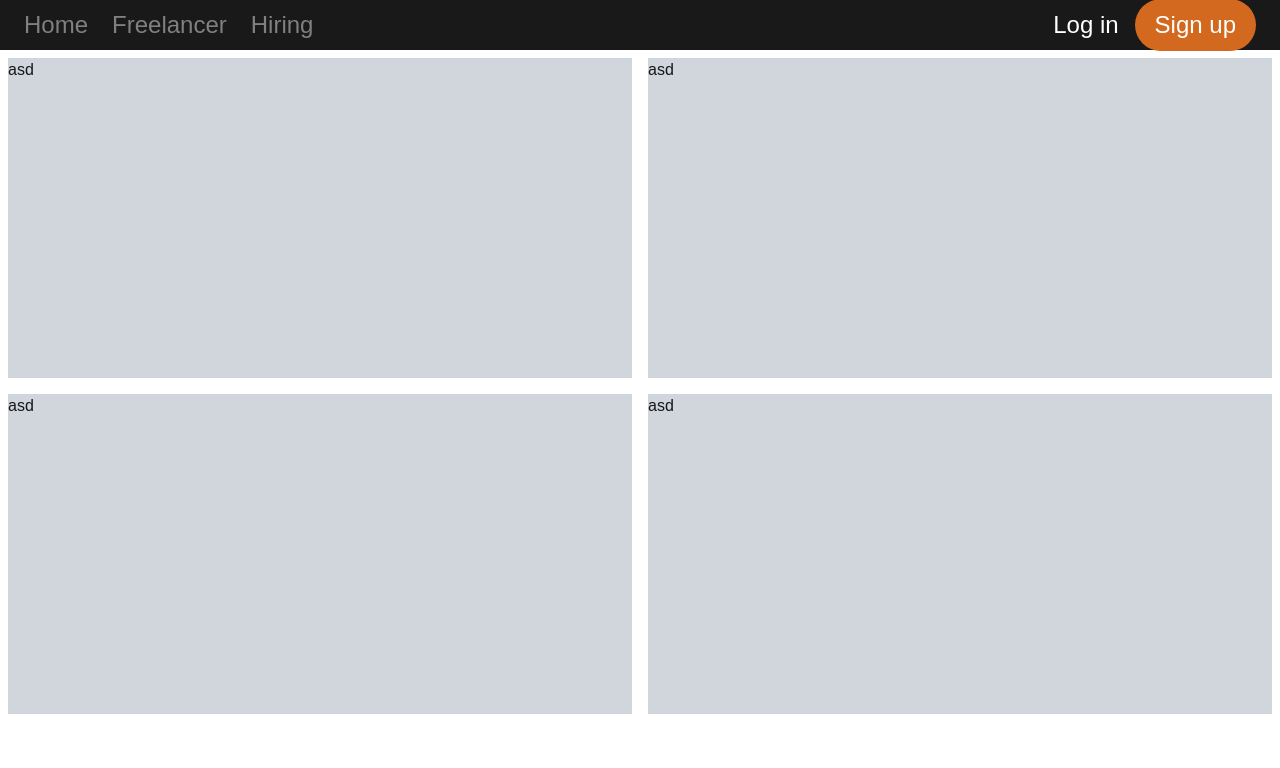
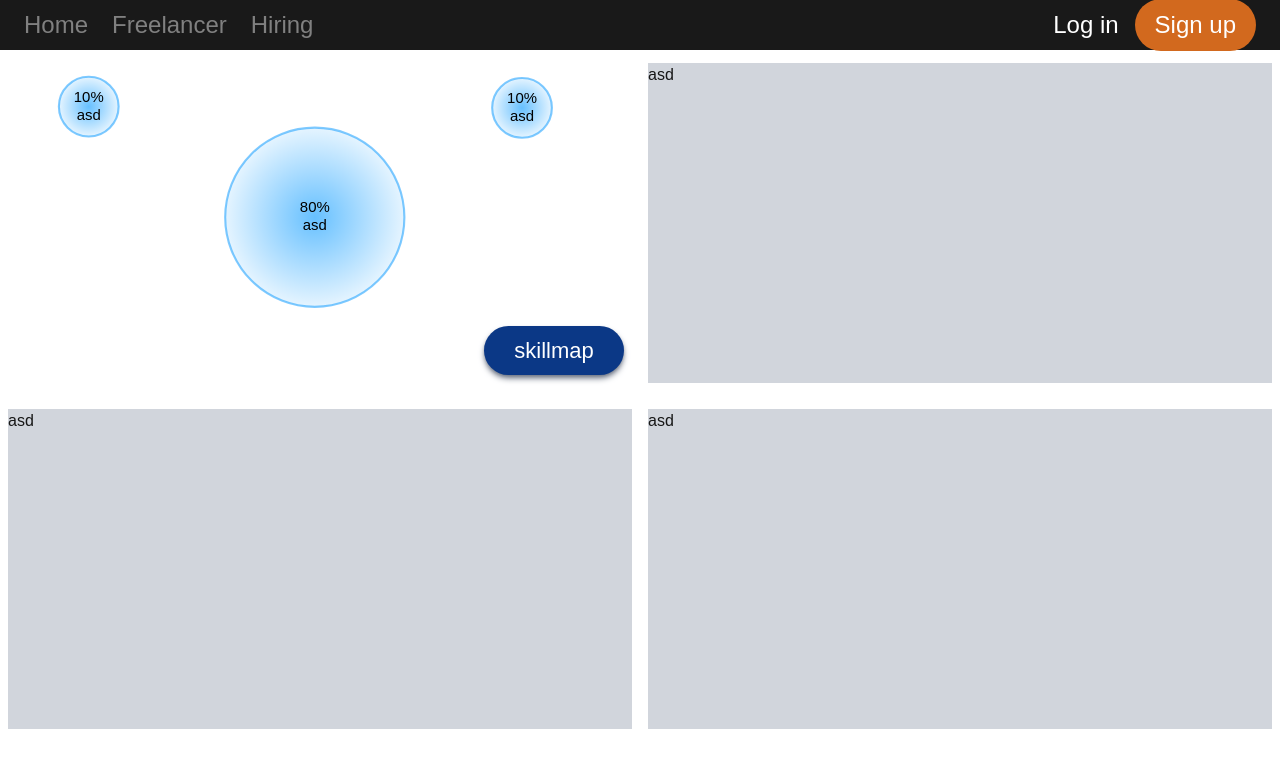
Before and after one commit to FOVY-Colelpis/fovy-frontend, a Next.js app: page /dashboard in a window 1280 px wide. Shown: the top 768 px of the page. Built offline with nearby package versions, Linux system fonts and the light colour scheme.

Commit message:
draw score circle

```diff
--- a/src/app/dashboard/page.tsx
+++ b/src/app/dashboard/page.tsx
@@ -1,30 +1,114 @@
+'use client'
+import { useActionState } from "react"
+interface SkillmapScore {
+    name: string,
+    value: number,
+}
+interface SkillMapData {
+    allPercentage: SkillmapScore[];
+}
+
 export default function Dashboard() {
+
+    const [allPercentage, setAllPercentage, isReading] = useActionState((prev: SkillmapScore[], data: SkillmapScore[]) => {
+        return [{ name: "asd", value: 10 }, { name: "asd", value: 80 }, { name: "asd", value: 10 }]
+    }, [{ name: "asd", value: 10 }, { name: "asd", value: 80 }, { name: "asd", value: 10 }])
+
 
     return (
         <div className="pt-[50px] min-h-screen flex">
-      <div className="flex-1 flex flex-col gap-4 p-2">
-        <SkillMapOverview/>
-        <WeeklyAdvantage/>
+            <div className="flex-1 flex flex-col gap-4 p-2 ">
+                <div className="h-[40vh] my-[5px] rounded-2xl relative ">
+                    <SkillMapOverview allPercentage={allPercentage} />
+                    <button
+                        className="absolute bottom-2 right-2 bg-[#0B3886] w-[140px] px-2 py-2 rounded-full hover:bg-blue-600 shadow-md shadow-gray-500"
+                        onClick={() => alert("按鈕被點擊！")}>
+                        <span className=" text-white text-[22px]">skillmap</span>
+                    </button>
+                </div>
+                <div className="bg-gray-300 h-[40vh] my-[5px] relative ">
+                    <WeeklyAdvantage />
+                </div>
             </div>
             <div className="flex-1 flex flex-col gap-4 p-2">
-        <Growth/>
-        <Match/>
+                <div className="bg-gray-300 h-[40vh] my-[5px] relative ">
+                    <Growth />
+                </div>
+                <div className="bg-gray-300 h-[40vh] my-[5px] relative ">
+                    <Match />
+                </div>
             </div>
         </div>
     )
 }
 
-function SkillMapOverview() {
+function SkillMapOverview({ allPercentage }: SkillMapData) {
+    const total = allPercentage.reduce((sum, item) => sum + item.value, 0);
+    const maxRadius = 80;
+    const svgWidth = 500;
+    const svgHeight = 300;
+
+    const circles: { name: string; value: number; radius: number; x: number; y: number }[] = [];
+
+    allPercentage
+        .map(item => ({ ...item, radius: (item.value / total) * maxRadius + 20 }))
+        .forEach(item => {
+            let x: number, y: number;
+            let attempts = 0;
+            do {
+                x = Math.random() * (svgWidth - 2 * item.radius) + item.radius;
+                y = Math.random() * (svgHeight - 2 * item.radius) + item.radius;
+                attempts++;
+            } while (
+                circles.some(
+                    c =>
+                        Math.hypot(c.x - x, c.y - y) < c.radius + item.radius + 5
+                ) &&
+                attempts < 100
+            );
+            circles.push({ ...item, x, y });
+        });
+
     return (
-    <div className="bg-gray-300 h-[40vh]">
-      asd
+        <div style={{ width: "100%", height: "100%", position: "relative" }}>
+            <svg width="100%" height="100%" viewBox={`0 0 ${svgWidth} ${svgHeight}`}>
+                {circles.map((c, index) => (
+                    <g key={index}>
+                        <defs>
+                            <radialGradient id={`grad-${index}`} cx="50%" cy="50%" r="50%">
+                                <stop offset="0%" stopColor="rgba(0,150,255,0.6)" />
+                                <stop offset="100%" stopColor="rgba(0,150,255,0.1)" />
+                            </radialGradient>
+                        </defs>
+                        <circle
+                            cx={c.x}
+                            cy={c.y}
+                            r={c.radius}
+                            fill={`url(#grad-${index})`}
+                            stroke="rgba(0,150,255,0.5)"
+                            strokeWidth={2}
+                        />
+                        <text
+                            x={c.x}
+                            y={c.y}
+                            fontSize={14}
+                            fill="#000"
+                            textAnchor="middle"
+                            dominantBaseline="middle"
+                        >
+                            <tspan x={c.x} dy="-0.6em">{c.value}%</tspan>
+                            <tspan x={c.x} dy="1.2em">{c.name}</tspan>
+                        </text>
+                    </g>
+                ))}
+            </svg>
         </div>
-  )
+    );
 }
 
 function WeeklyAdvantage() {
     return (
-    <div className="bg-gray-300 h-[40vh]">
+        <div>
             asd
         </div>
     )
@@ -32,7 +116,7 @@ function WeeklyAdvantage() {
 
 function Growth() {
     return (
-   <div className="bg-gray-300 h-[40vh]">
+        <div>
             asd
         </div>
     )
@@ -40,7 +124,7 @@ function Growth() {
 
 function Match() {
     return (
-    <div className="bg-gray-300 h-[40vh]">
+        <div>
             asd
         </div>
     )
```
Lines whose indentation alone changed are shown as unchanged.
